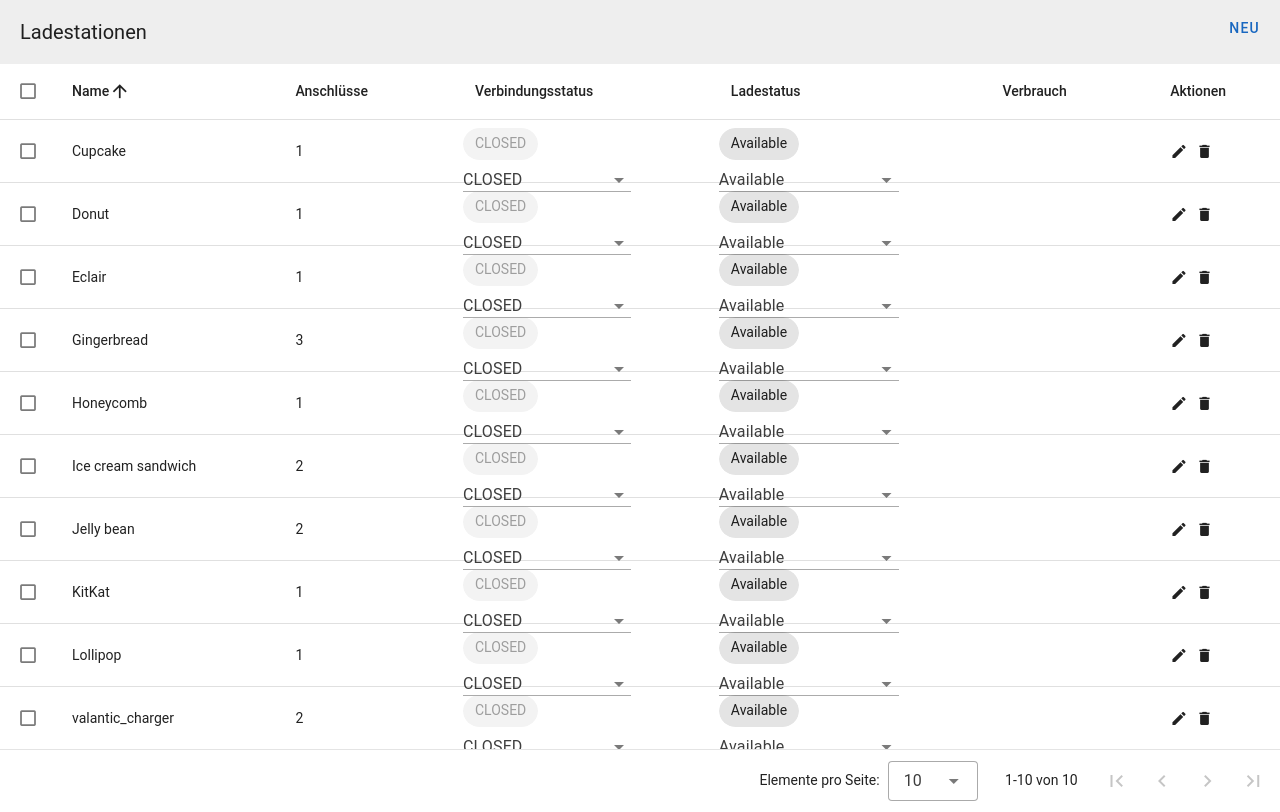
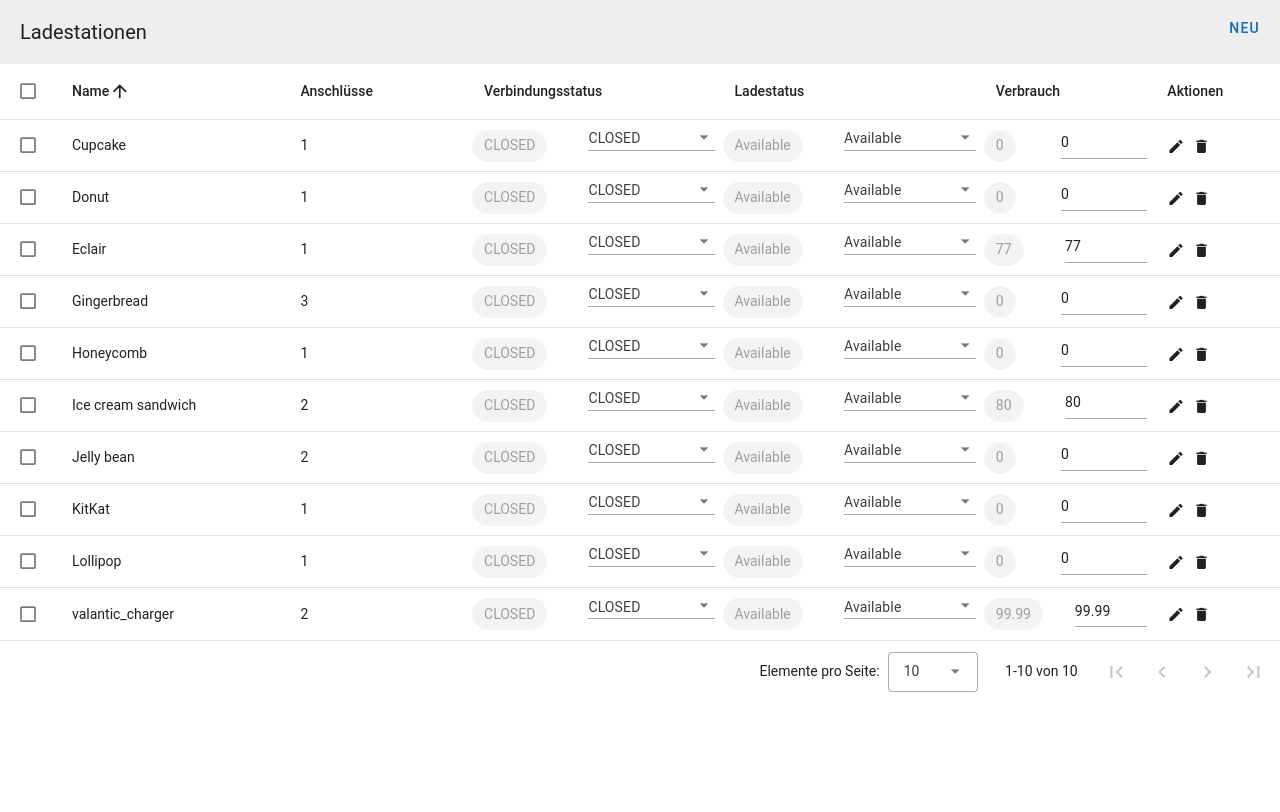
Before and after one commit to ges0909/ocpp-charge-point-simulator-dashboard, a Vue app: page / in a window 1280 px wide. Built offline with nearby package versions, Linux system fonts and the light colour scheme; no server answers.

Commit message:
Add text display and input for meter values

```diff
--- a/src/components/ChargePointTable.vue
+++ b/src/components/ChargePointTable.vue
@@ -11,7 +11,7 @@
 
     <!-- column: connection state -->
     <template v-slot:item.connection_state="{ item }: { item: any }">
-      <v-row class="h-75 w-75">
+      <v-row align="center">
         <v-chip :color="item.connection_state_color" class="primary fa-primary">
           {{ item.connection_state }}
         </v-chip>
@@ -21,15 +21,15 @@
             :items="CONNECTION_ACTIONS"
             variant="underlined"
             density="compact"
-            class="primary fa-primary"
+            class="primary fa-primary "
         ></v-select>
       </v-row>
     </template>
 
     <!-- column: charging state -->
     <template v-slot:item.charging_state="{ item }: { item: any }">
-      <v-row class="h-75 w-75">
-        <v-chip class="primary fa-primary">
+      <v-row align="center">
+        <v-chip color="grey" class="primary fa-primary">
           {{ item.charging_state }}
         </v-chip>
         <v-spacer></v-spacer>
@@ -40,6 +40,21 @@
             density="compact"
             class="primary fa-primary"
         ></v-select>
+      </v-row>
+    </template>
+
+    <!-- column: meter value -->
+    <template v-slot:item.meter_value="{ item }: { item: any }">
+      <v-row align="center">
+        <v-chip color="grey" class="primary fa-primary">
+          {{ item.meter_value }}
+        </v-chip>
+        <v-spacer></v-spacer>
+        <v-text-field
+            v-model="item.meter_value"
+            class="primary fa-primary"
+            variant="underlined"
+        ></v-text-field>
       </v-row>
     </template>
 
@@ -212,4 +227,9 @@ ws_connect(items.value);
 </script>
 
 <style lang="css" scoped>
+
+:deep(.v-field) {
+  font-size: 0.875rem !important;
+}
+
 </style>
--- a/src/data/charge-point-table-data.ts
+++ b/src/data/charge-point-table-data.ts
@@ -7,7 +7,7 @@ const charge_point_table_data: Array<ChargePoint> = [
         connectors: 2,
         connection_state: ref('CLOSED'),
         charging_state: ref('Available'),
-        meter_value: '',
+        meter_value: 99.99,
         connection_state_color: ref('grey'),
         socket: null,
         username: 'test',
@@ -18,7 +18,7 @@ const charge_point_table_data: Array<ChargePoint> = [
         connectors: 2,
         connection_state: ref('CLOSED'),
         charging_state: ref('Available'),
-        meter_value: '',
+        meter_value: 80.0,
         connection_state_color: ref('grey'),
         socket: null,
         username: 'test',
@@ -29,7 +29,7 @@ const charge_point_table_data: Array<ChargePoint> = [
         connectors: 1,
         connection_state: ref('CLOSED'),
         charging_state: ref('Available'),
-        meter_value: '',
+        meter_value: 77,
         connection_state_color: ref('grey'),
         socket: null,
         username: 'test',
@@ -40,7 +40,7 @@ const charge_point_table_data: Array<ChargePoint> = [
         connectors: 1,
         connection_state: ref('CLOSED'),
         charging_state: ref('Available'),
-        meter_value: '',
+        meter_value: 0,
         connection_state_color: ref('grey'),
         socket: null,
         username: 'test',
@@ -51,7 +51,7 @@ const charge_point_table_data: Array<ChargePoint> = [
         connectors: 3,
         connection_state: ref('CLOSED'),
         charging_state: ref('Available'),
-        meter_value: '',
+        meter_value: 0,
         connection_state_color: ref('grey'),
         socket: null,
         username: 'test',
@@ -62,7 +62,7 @@ const charge_point_table_data: Array<ChargePoint> = [
         connectors: 2,
         connection_state: ref('CLOSED'),
         charging_state: ref('Available'),
-        meter_value: '',
+        meter_value: 0,
         connection_state_color: ref('grey'),
         socket: null,
         username: 'test',
@@ -73,7 +73,7 @@ const charge_point_table_data: Array<ChargePoint> = [
         connectors: 1,
         connection_state: ref('CLOSED'),
         charging_state: ref('Available'),
-        meter_value: '',
+        meter_value: 0,
         connection_state_color: ref('grey'),
         socket: null,
         username: 'test',
@@ -84,7 +84,7 @@ const charge_point_table_data: Array<ChargePoint> = [
         connectors: 1,
         connection_state: ref('CLOSED'),
         charging_state: ref('Available'),
-        meter_value: '',
+        meter_value: 0,
         connection_state_color: ref('grey'),
         socket: null,
         username: 'test',
@@ -95,7 +95,7 @@ const charge_point_table_data: Array<ChargePoint> = [
         connectors: 1,
         connection_state: ref('CLOSED'),
         charging_state: ref('Available'),
-        meter_value: '',
+        meter_value: 0,
         connection_state_color: ref('grey'),
         socket: null,
         username: 'test',
@@ -106,7 +106,7 @@ const charge_point_table_data: Array<ChargePoint> = [
         connectors: 1,
         connection_state: ref('CLOSED'),
         charging_state: ref('Available'),
-        meter_value: '',
+        meter_value: 0,
         connection_state_color: ref('grey'),
         socket: null,
         username: 'test',
--- a/src/types/ChargePoint.ts
+++ b/src/types/ChargePoint.ts
@@ -8,7 +8,7 @@ interface ChargePoint {
     connectors: number
     connection_state: Ref<ConnectionState>
     charging_state: Ref<ChargingState>
-	meter_value: string
+    meter_value: number
     connection_state_color: Ref<StateColor>
     socket: WebSocket | null
     username: string
--- a/src/types/ConnectionAction.ts
+++ b/src/types/ConnectionAction.ts
@@ -1,6 +1,6 @@
 const CONNECTION_ACTIONS = [
-    'OPEN',
-    'CLOSE',
+    'Open',
+    'Close',
 ]
 
 type ConnectionState = typeof CONNECTION_ACTIONS[number]
```
Lines whose indentation alone changed are shown as unchanged.
